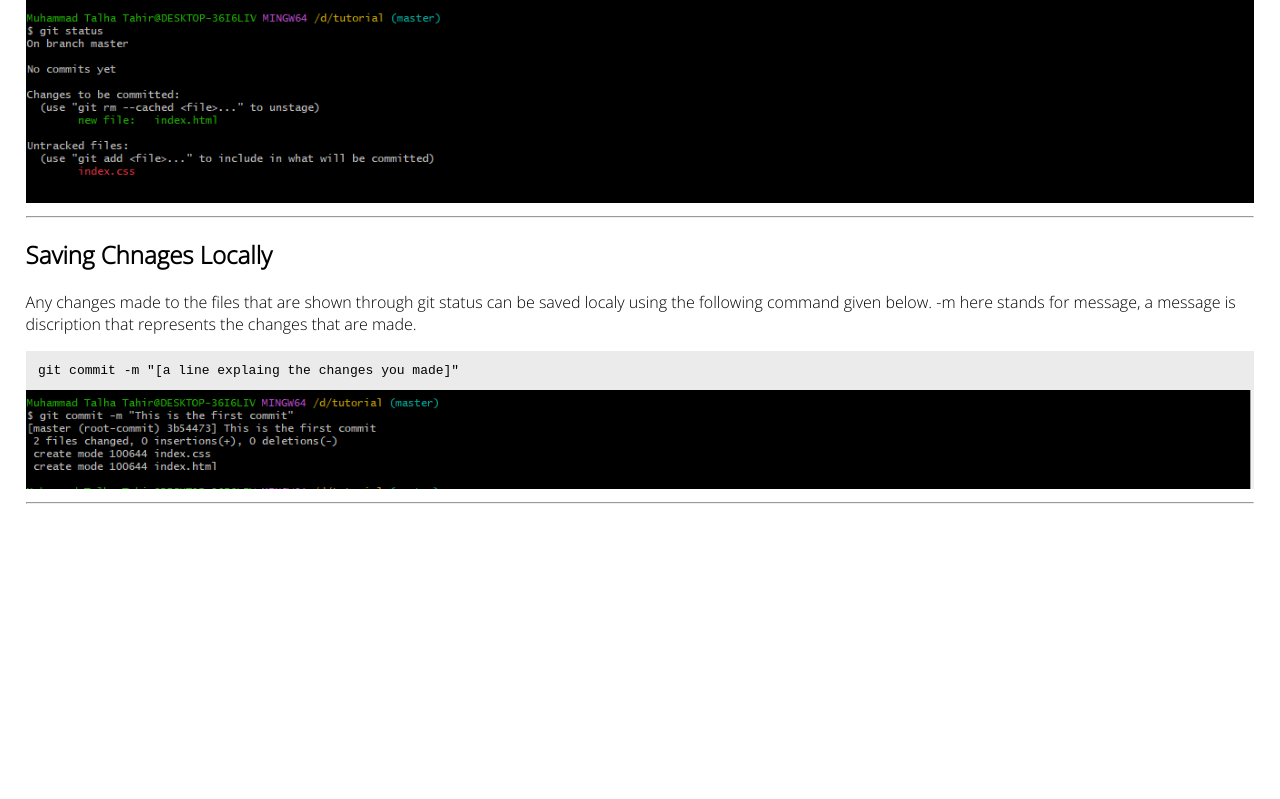
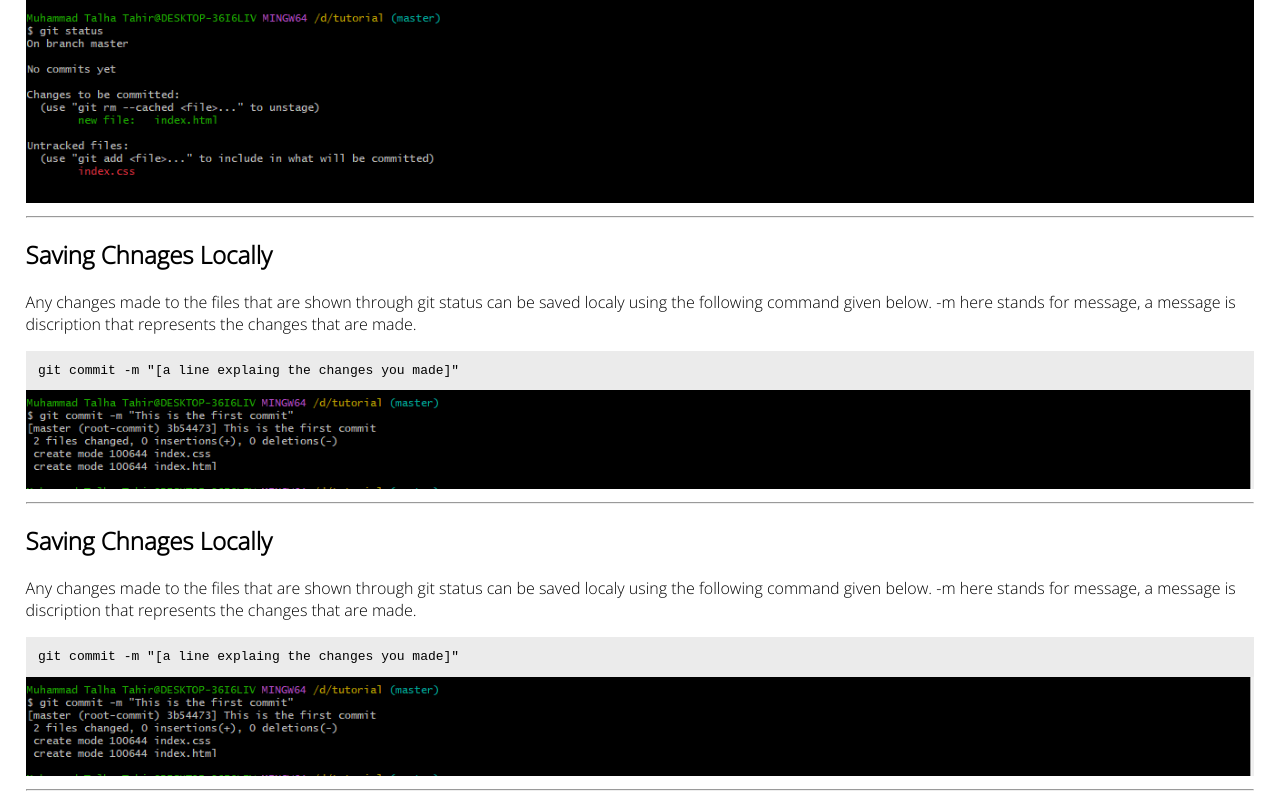
Before and after one commit to MuhammadTalhaTahir/MobileComputingAssignment1, a plain HTML site: page index.html in a window 1280 px wide. Shown: the part 885-1684 px from the top of the page. Before the commit the page ends 1397 px from the top, so only its background shows below. Drawn offline with Linux system fonts and the light colour scheme.

Commit message:
fevicon added

```diff
--- a/index.html
+++ b/index.html
@@ -5,6 +5,7 @@
     <meta http-equiv="X-UA-Compatible" content="IE=edge">
     <meta name="viewport" content="width=device-width, initial-scale=1.0">
     <link href="./index.css" rel="stylesheet">
+    <link rel="icon" href="images/fevicon.png">
     <title>Git Tutorial</title>
 </head>
 <body>
@@ -69,5 +70,18 @@
         <img src="./images/commit.PNG" alt="init git bash image">
     </div>
     <hr>
+    <div>
+        <h2>Saving Chnages Locally</h2>
+        <p>
+            Any changes made to the files that are shown through git status can be saved localy using the following command given below.
+            -m here stands for message, a message is discription that represents the changes that are made.
+        </p>
+        <div class="code">
+            git commit -m "[a line explaing the changes you made]"
+        </div>
+        <img src="./images/commit.PNG" alt="init git bash image">
+    </div>
+    <hr>
+
 </body>
 </html>
```
Also changed, not shown: images/fevicon.png (added).
